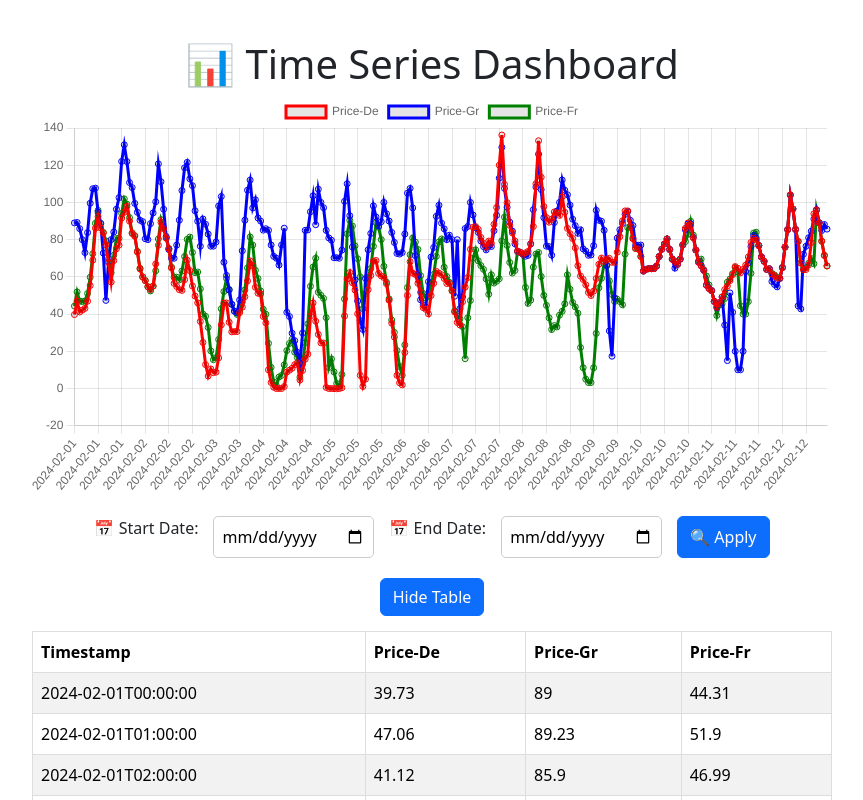
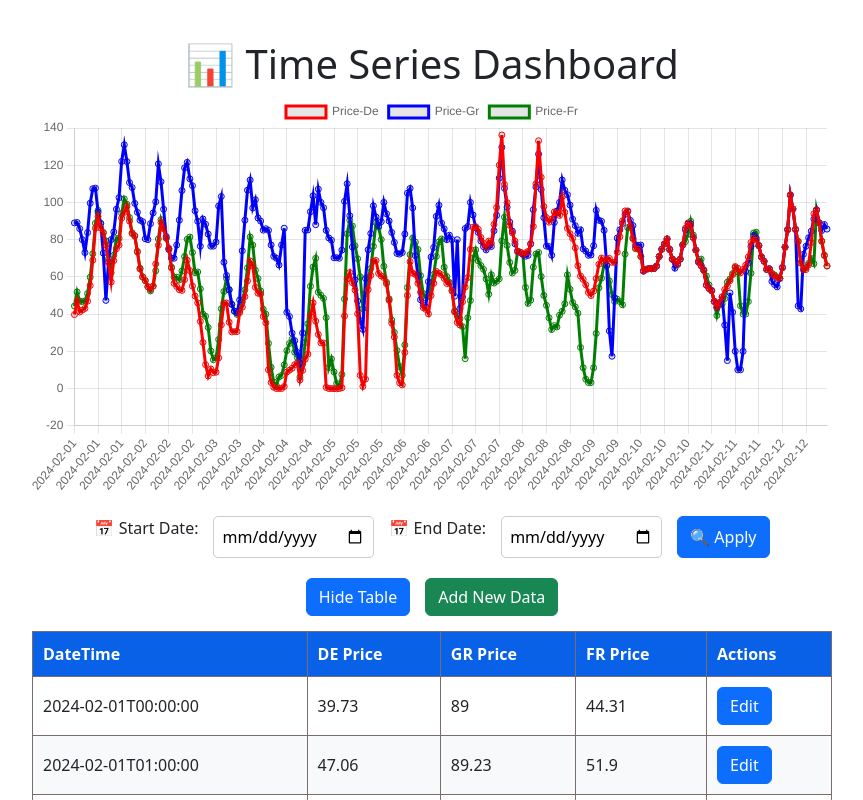
Before and after one commit to stellamarma/Assignment, a Vue app: page / in a window 1280 px wide. Both pictures are taken after a click on the button "Show Table". Shown: the top 800 px of the page, without its empty margins (208-1071 px from the left). Built offline with nearby package versions, Linux system fonts and the light colour scheme; the HTML template or start-up script is replaced by a standard one.

Commit message:
Add data

```diff
--- a/src/App.vue
+++ b/src/App.vue
@@ -17,16 +17,40 @@
       <label>📅 End Date:</label>
       <input type="date" v-model="endDate" />
 
-      <button  class="btn btn-primary" @click="applyFilters">🔍 Apply</button>
+      <button class="btn btn-primary" @click="applyFilters">🔍 Apply</button>
     </div>
 
-    <!-- Κουμπί εμφάνισης/απόκρυψης του πίνακα -->
-    <button  class="btn btn-primary" @click="showTable = !showTable">
-      {{ showTable ? "Hide Table" : "Show Table" }}
-    </button>
+    <!-- Κουμπιά εμφάνισης/απόκρυψης του πίνακα και προσθήκης νέου δεδομένου -->
+    <div class="buttons">
+      <button class="btn btn-primary" @click="showTable = !showTable">
+        {{ showTable ? "Hide Table" : "Show Table" }}
+      </button>
+      <button class="btn btn-success" @click="showAddForm = !showAddForm">
+        {{ showAddForm ? "Cancel" : "Add New Data" }}
+      </button>
+    </div>
 
     <!-- Εμφάνιση του πίνακα μόνο όταν το showTable είναι true -->
-    <TableData v-if="showTable" :data="filteredData" />
+    <TableData v-if="showTable" :data="filteredData" @updateData="updateData" />
+
+    <!-- Φόρμα προσθήκης νέας τιμής -->
+    <AddDataForm
+      v-if="showAddForm"
+      @addData="addNewData"
+      @cancelAdd="showAddForm = false"
+    />
+
+    <!-- Ελέγχοι για εμφάνιση/απόκρυψη σειρών -->
+    <div v-if="showTable">
+      <div v-for="(row, index) in filteredData" :key="index">
+        <input
+          type="checkbox"
+          v-model="row.visible"
+          @change="updateFilteredData"
+        />
+        Show {{ row.DateTime }} in chart and table
+      </div>
+    </div>
   </div>
 </template>
 
@@ -34,32 +58,34 @@
 import { ref, onMounted } from "vue";
 import LineChart from "./components/LineChart.vue";
 import TableData from "./components/DataTable.vue";
+import AddDataForm from "./components/AddDataForm.vue"; // Importing the AddDataForm component
 import type { TimeSeriesData } from "./types/types.ts";
 
+// Αρχικοί πίνακες δεδομένων και άλλες μεταβλητές
 const timeSeriesData = ref<TimeSeriesData[]>([]);
 const filteredData = ref<TimeSeriesData[]>([]);
 const startDate = ref<string | null>(null);
 const endDate = ref<string | null>(null);
 const showTable = ref(false);
+const showAddForm = ref(false);
 
 // Φόρτωση δεδομένων από JSON
 onMounted(async () => {
   const response = await fetch("/data/timeseries.json");
   const data: TimeSeriesData[] = await response.json();
 
-  // Μετατροπή των δεδομένων και απόδοση τιμών
   timeSeriesData.value = data.map((row) => ({
     ...row,
     ENTSOE_DE_DAM_Price: parseFloat(row.ENTSOE_DE_DAM_Price),
     ENTSOE_GR_DAM_Price: parseFloat(row.ENTSOE_GR_DAM_Price),
     ENTSOE_FR_DAM_Price: parseFloat(row.ENTSOE_FR_DAM_Price),
+    visible: true,
   }));
 
-  // Αρχικό φιλτράρισμα όλων των δεδομένων
-  filteredData.value = timeSeriesData.value;
+  filteredData.value = [...timeSeriesData.value];
 });
 
-// Φιλτράρισμα με βάση τις ημερομηνίες
+// Εφαρμογή φίλτρων με βάση τις ημερομηνίες
 const applyFilters = () => {
   if (!startDate.value && !endDate.value) {
     filteredData.value = timeSeriesData.value;
@@ -72,6 +98,40 @@ const applyFilters = () => {
     const isBeforeEnd = endDate.value ? rowDate <= endDate.value : true;
     return isAfterStart && isBeforeEnd;
   });
+};
+
+// Προσθήκη νέας σειράς δεδομένων στον πίνακα
+const addNewData = (newRow: TimeSeriesData) => {
+  timeSeriesData.value.push(newRow);
+  filteredData.value = [...timeSeriesData.value];
+};
+
+
+// Ενημέρωση δεδομένων στον πίνακα και το διάγραμμα
+const updateData = (updatedRow: TimeSeriesData, index: number) => {
+  const isValid = validateInput(updatedRow);
+  if (isValid) {
+    filteredData.value[index] = updatedRow;
+  } else {
+    alert("Invalid value. Please enter a number between -2000 and 2000.");
+  }
+};
+
+// Έλεγχος εγκυρότητας εισόδου
+const validateInput = (row: TimeSeriesData): boolean => {
+  const fields = ["ENTSOE_DE_DAM_Price", "ENTSOE_GR_DAM_Price", "ENTSOE_FR_DAM_Price"];
+  for (const field of fields) {
+    const value = row[field];
+    if (isNaN(value) || value < -2000 || value > 2000) {
+      return false;
+    }
+  }
+  return true;
+};
+
+// Ενημέρωση φιλτραρισμένων δεδομένων (μετά την αλλαγή ορατότητας μιας σειράς)
+const updateFilteredData = () => {
+  filteredData.value = timeSeriesData.value.filter((row) => row.visible);
 };
 </script>
 
@@ -124,4 +184,28 @@ h1 {
   gap: 15px;
   margin-top: 20px;
 }
+/* Στυλ για τα κουμπιά */
+.buttons {
+  display: flex;
+  justify-content: center;
+  gap: 15px; /* Αυξάνουμε το κενό μεταξύ των κουμπιών */
+  margin-top: 10px;
+}
+
+/* Στυλ για να κεντράρεις τα κουμπιά αν χρειαστεί */
+.btn {
+  padding: 40px 15px;
+  border-radius: 5px;
+}
+
+.btn-primary {
+  background-color: #007bff;
+  color: white;
+}
+
+.btn-success {
+  background-color: #28a745;
+  color: white;
+}
+
 </style>
--- a/src/assets/base.css
+++ b/src/assets/base.css
@@ -58,7 +58,7 @@ th, td {
 }
 
 th {
-  background: #007bff;
+  background: #0961e7;
   color: white;
 }
 
--- /dev/null
+++ b/src/components/AddDataForm.vue
@@ -0,0 +1,139 @@
+<template>
+    <div class="add-form">
+      <h3>Add New Data</h3>
+      <div class="form-group">
+        <label>📅 DateTime:</label>
+        <input type="datetime-local" v-model="newRow.DateTime" class="input-field"/>
+      </div>
+
+      <div class="form-group">
+        <label>DE Price:</label>
+        <input type="number" v-model="newRow.ENTSOE_DE_DAM_Price" :min="-2000" :max="2000" class="input-field"/>
+      </div>
+
+      <div class="form-group">
+        <label>GR Price:</label>
+        <input type="number" v-model="newRow.ENTSOE_GR_DAM_Price" :min="-2000" :max="2000" class="input-field"/>
+      </div>
+
+      <div class="form-group">
+        <label>FR Price:</label>
+        <input type="number" v-model="newRow.ENTSOE_FR_DAM_Price" :min="-2000" :max="2000" class="input-field"/>
+      </div>
+
+      <div class="form-actions">
+        <button class="btn btn-primary" @click="addNewData">Add Data</button>
+        <button class="btn btn-secondary" @click="cancelAdd">Cancel</button>
+      </div>
+    </div>
+  </template>
+
+
+  <script setup lang="ts">
+  import { ref, defineEmits } from "vue";
+  import type { TimeSeriesData } from "../types/types.ts";
+
+  const emit = defineEmits();
+
+  const newRow = ref<TimeSeriesData>({
+    DateTime: '',
+    ENTSOE_DE_DAM_Price: 0,
+    ENTSOE_GR_DAM_Price: 0,
+    ENTSOE_FR_DAM_Price: 0,
+    visible: true,
+  });
+
+  const addNewData = () => {
+    if (validateInput(newRow.value)) {
+      emit("addData", { ...newRow.value });
+      newRow.value = { DateTime: '', ENTSOE_DE_DAM_Price: 0, ENTSOE_GR_DAM_Price: 0, ENTSOE_FR_DAM_Price: 0, visible: true }; // Reset the form
+    } else {
+      alert("Invalid input values. Please check and try again.");
+    }
+  };
+
+  const validateInput = (row: TimeSeriesData): boolean => {
+    const fields = ["ENTSOE_DE_DAM_Price", "ENTSOE_GR_DAM_Price", "ENTSOE_FR_DAM_Price"];
+    for (const field of fields) {
+      const value = row[field];
+      if (isNaN(value) || value < -2000 || value > 2000) {
+        return false;
+      }
+    }
+    return true;
+  };
+
+  const cancelAdd = () => {
+    emit("cancelAdd");
+  };
+  </script>
+  <style>
+  .add-form {
+    width: 100%;
+    max-width: 500px;
+    margin: 20px auto;
+    padding: 20px;
+    background-color: #f9f9f9;
+    border-radius: 8px;
+    box-shadow: 0 2px 8px rgba(0, 0, 0, 0.1);
+  }
+
+  h3 {
+    text-align: center;
+    margin-bottom: 20px;
+    font-size: 1.5rem;
+  }
+
+  .form-group {
+    margin-bottom: 15px;
+  }
+
+  .form-group label {
+    display: block;
+    font-weight: bold;
+    margin-bottom: 5px;
+  }
+
+  .input-field {
+    width: 100%;
+    padding: 8px;
+    font-size: 1rem;
+    border-radius: 4px;
+    border: 1px solid #ccc;
+  }
+
+  .input-field:focus {
+    border-color: #007bff;
+    outline: none;
+  }
+
+  .form-actions {
+    display: flex;
+    justify-content: space-between;
+  }
+
+  .btn {
+    padding: 10px 15px;
+    font-size: 1rem;
+    border-radius: 5px;
+  }
+
+  .btn-primary {
+    background-color: #007bff;
+    color: white;
+  }
+
+  .btn-primary:hover {
+    background-color: #0056b3;
+  }
+
+  .btn-secondary {
+    background-color: #f8f9fa;
+    color: #495057;
+    border: 1px solid #ccc;
+  }
+
+  .btn-secondary:hover {
+    background-color: #e2e6ea;
+  }
+</style>
--- a/src/components/DataTable.vue
+++ b/src/components/DataTable.vue
@@ -1,31 +1,108 @@
 <template>
-    <table class="table table-striped">
+    <table>
       <thead>
         <tr>
-          <th>Timestamp</th>
-          <th>Price-De</th>
-          <th>Price-Gr</th>
-          <th>Price-Fr</th>
+          <th>DateTime</th>
+          <th>DE Price</th>
+          <th>GR Price</th>
+          <th>FR Price</th>
+          <th>Actions</th>
         </tr>
       </thead>
       <tbody>
-        <tr v-for="row in props.data" :key="row.DateTime">
+        <tr v-for="(row, index) in data" :key="index">
           <td>{{ row.DateTime }}</td>
-          <td>{{ row.ENTSOE_DE_DAM_Price }}</td>
-          <td>{{ row.ENTSOE_GR_DAM_Price }}</td>
-          <td>{{ row.ENTSOE_FR_DAM_Price }}</td>
+
+          <!-- Δυνατότητα επεξεργασίας για την τιμή DE -->
+          <td>
+            <input
+              v-if="row.editing"
+              v-model="row.ENTSOE_DE_DAM_Price"
+              type="number"
+              @blur="handleEdit(index, row)"
+              :min="-2000" :max="2000"
+            />
+            <span v-else>{{ row.ENTSOE_DE_DAM_Price }}</span>
+          </td>
+
+          <!-- Δυνατότητα επεξεργασίας για την τιμή GR -->
+          <td>
+            <input
+              v-if="row.editing"
+              v-model="row.ENTSOE_GR_DAM_Price"
+              type="number"
+              @blur="handleEdit(index, row)"
+              :min="-2000" :max="2000"
+            />
+            <span v-else>{{ row.ENTSOE_GR_DAM_Price }}</span>
+          </td>
+
+          <!-- Δυνατότητα επεξεργασίας για την τιμή FR -->
+          <td>
+            <input
+              v-if="row.editing"
+              v-model="row.ENTSOE_FR_DAM_Price"
+              type="number"
+              @blur="handleEdit(index, row)"
+              :min="-2000" :max="2000"
+            />
+            <span v-else>{{ row.ENTSOE_FR_DAM_Price }}</span>
+          </td>
+
+          <!-- Κουμπί Επεξεργασίας / Αποθήκευσης -->
+          <td>
+            <button class="btn btn-primary" v-if="!row.editing" @click="toggleEdit(row)">
+              Edit
+            </button>
+            <button  class="btn btn-success " v-else @click="toggleEdit(row)">
+              Save
+            </button>
+          </td>
         </tr>
       </tbody>
     </table>
-  </template>
+</template>
 
   <script setup lang="ts">
-  import { defineProps } from "vue";
-  import type { TimeSeriesData } from "../types/types";
+import { defineProps, defineEmits } from "vue";
+import type { TimeSeriesData } from "../types/types.ts";
 
-  // Ορισμός του prop που παίρνει τα δεδομένα από το parent component
-  const props = defineProps<{ data: TimeSeriesData[] }>();
-  </script>
+const props = defineProps({
+  data: {
+    type: Array as () => TimeSeriesData[],
+    required: true,
+  },
+});
+
+const emit = defineEmits(["updateData"]);
+
+// Τόσο οι τιμές όσο και η κατάσταση (επεξεργασία ή όχι) του πίνακα
+const toggleEdit = (row: TimeSeriesData) => {
+  if (row.editing) {
+    // Αποθήκευση δεδομένων
+    const isValid = validateInput(row);
+    if (isValid) {
+      emit("updateData", row);
+    } else {
+      alert("Invalid value. Please enter a number between -2000 and 2000.");
+    }
+  }
+  // Εναλλαγή κατάστασης επεξεργασίας
+  row.editing = !row.editing;
+};
+
+// Έλεγχος εγκυρότητας
+const validateInput = (row: TimeSeriesData): boolean => {
+  const fields = ["ENTSOE_DE_DAM_Price", "ENTSOE_GR_DAM_Price", "ENTSOE_FR_DAM_Price"];
+  for (const field of fields) {
+    const value = row[field];
+    if (isNaN(value) || value < -2000 || value > 2000) {
+      return false;
+    }
+  }
+  return true;
+};
+</script>
 
   <style scoped>
   /* Στυλ για τον πίνακα */
@@ -37,14 +114,8 @@
   th, td {
     padding: 10px;
     text-align: left;
-    border: 1px solid #ddd;
+    border: 1px solid #796c6c;
   }
 
-  th {
-    background-color: #f2f2f2;
-  }
 
-  tr:hover {
-    background-color: #f5f5f5;
-  }
   </style>
--- a/src/types/types.ts
+++ b/src/types/types.ts
@@ -1,4 +1,5 @@
 export type TimeSeriesData ={
+    editing: any;
     DateTime: string ; // "DD-MM-YYYY HH:mm"
     ENTSOE_DE_DAM_Price: number;
     ENTSOE_GR_DAM_Price: number;
```
